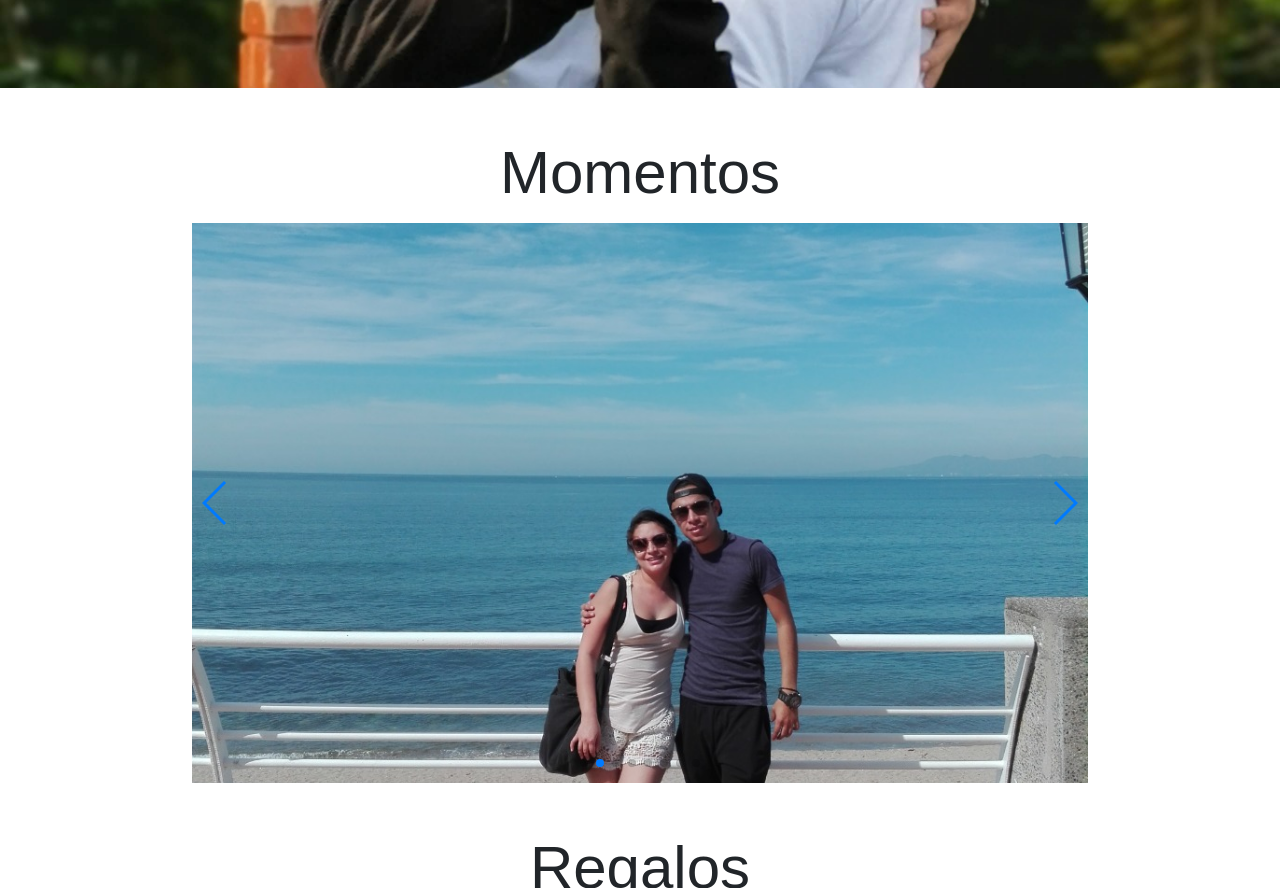
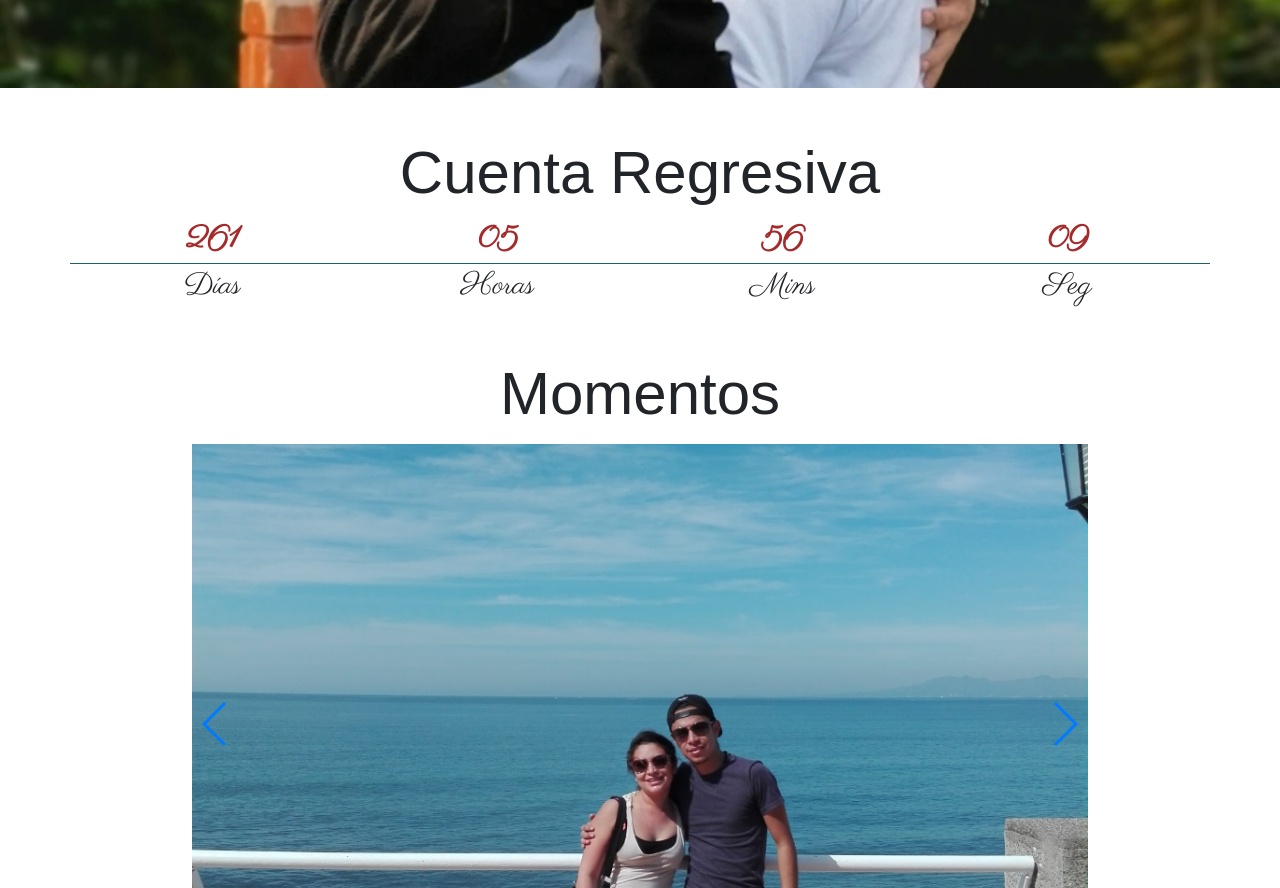
Before and after one commit to OscarGovea/gv_wedding, a plain HTML site: page index.html in a window 1280 px wide. Shown: the part 2040-2928 px from the top of the page. Drawn offline with nearby package versions, Linux system fonts and the light colour scheme; some packages are replaced by stand-ins of ours; a script that the page names is missing; a web font is replaced by a local one.

Commit message:
countdown

```diff
--- a/css/index.css
+++ b/css/index.css
@@ -148,8 +148,20 @@ justify-content: center;
 align-items: center;
 }
 .parrafoRegalos{
-font-family: 'Parisienne', sans-serif;
-font-size: 22.5px
+  font-family: 'Parisienne', sans-serif;
+  font-size: 22.5px
+}
+#clock{
+  text-align: center;
+  font-family: 'Parisienne', sans-serif;
+  font-size: 30px
+}
+.clockEl{
+  color:brown;
+  font-weight: bold;
+}
+.borderBottom{
+  border-top: 1px solid #16665f;
 }
 .spImg{
 width: 100%;
--- a/index.html
+++ b/index.html
@@ -99,6 +99,49 @@
 
   <!--Fondo Parallax2-->
   <div class="parallax2"></div>
+
+  <!--Separador-->
+  <div class="separator"></div>
+
+  <!--CountDown-->
+  <div id="countdown" class="container">
+    <div id="aCountdown" class="row" style="text-align: center !important;">
+      <div class="col-sm-12 subtitle">
+        Cuenta Regresiva
+      </div>
+    </div>
+    <div id="clock">
+      <div class="row">
+        <div class="col-sm-3">
+          <span class="clockEl" id="sDays"></span>
+        </div>
+        <div class="col-sm-3">
+          <span class="clockEl" id="sHours"></span>
+        </div>
+        <div class="col-sm-3">
+          <span class="clockEl" id="sMinutes"></span>
+        </div>
+        <div class="col-sm-3">
+          <span class="clockEl" id="sSeconds"></span>
+        </div>
+      </div>
+      <div class="row">
+        <div class="col-sm-3 borderBottom">
+          Días
+        </div>
+        <div class="col-sm-3 borderBottom">
+          Horas
+        </div>
+        <div class="col-sm-3 borderBottom">
+          Mins
+        </div>
+        <div class="col-sm-3 borderBottom">
+          Seg
+        </div>
+      </div>
+    </div>
+  </div>
+
 
   <!--Separador-->
   <div class="separator"></div>
@@ -273,6 +316,7 @@
   <!-- My JS files -->
   <script src="https://cdn.jsdelivr.net/npm/sweetalert2@8"></script>
   <script src="js/main.js"></script>
+  <script src="js/countdown.js"></script>
   <script src="js/qrcode.min.js"></script>
   <script src="js/swiper.min.js"></script>
 
--- /dev/null
+++ b/js/countdown.js
@@ -0,0 +1,20 @@
+
+
+$(document).ready(function(){
+    setInterval(getTimeRemain, 1000);
+});
+
+function getTimeRemain(){
+    var deadLine = 'Jul 18 2020 20:00:0 GMT-0600';
+    let now = new Date(),
+        remainTime = (new Date(deadLine) - now + 1000)/1000,
+        remainSecond = ('0' + Math.floor(remainTime % 60)).slice(-2),
+        remainMinutes = ('0' + Math.floor(remainTime / 60  % 60)).slice(-2),
+        remainHours = ('0' + Math.floor(remainTime / 3600  % 24)).slice(-2),
+        remainDays = (Math.floor(remainTime / (3600  * 24)));
+
+    $("#sSeconds").text(remainSecond);
+    $("#sMinutes").text(remainMinutes);
+    $("#sHours").text(remainHours);
+    $("#sDays").text(remainDays);
+}
```
